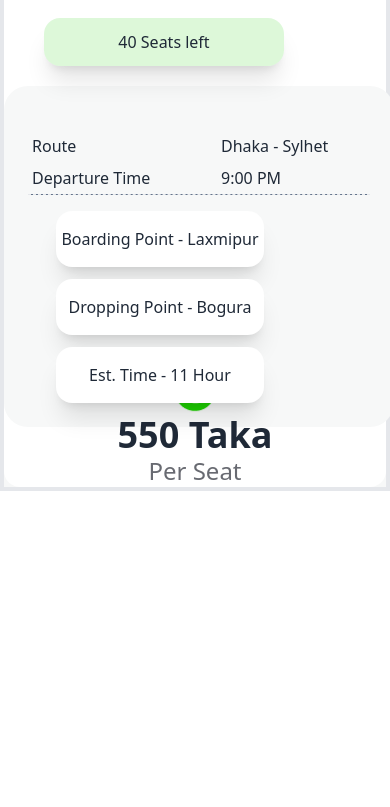
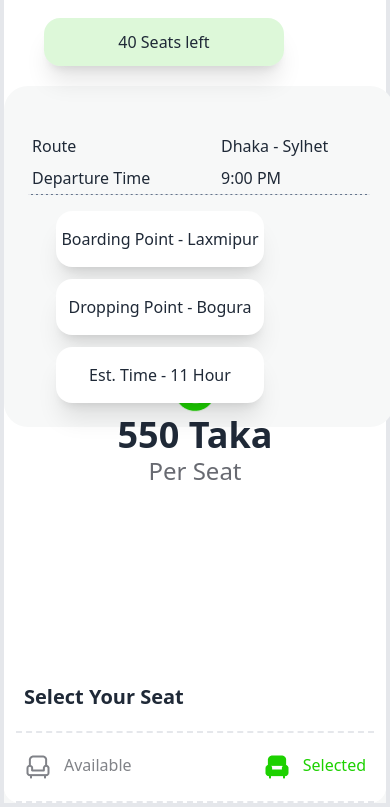
Before and after one commit to j4heds/bus-ticketing-landing-page-B9A5, a plain HTML site: page index.html in a window 390 px wide. Shown: the part 1982-2789 px from the top of the page. Before the commit the page ends 2473 px from the top, so only its background shows below. Drawn offline with nearby package versions, Linux system fonts and the light colour scheme.

Commit message:
seat booking

```diff
--- a/index.html
+++ b/index.html
@@ -292,3 +292,36 @@
 
             </div>
           </div>
+          <!-- Seat Booking -->
+          <!-- Parent Div -->
+          <div class="bg-[#FFFFFF] mt-20 rounded-2xl grid grid-cols-1 lg:grid-cols-2 lg:gap-16 lg:px-10">
+
+            <!-- <div class=""> -->
+            <!-- First Child Div -->
+            <!-- Bus seat div -->
+            <div id="ticket-section-div" class="col-span-1">
+
+              <h1 class="font-bold text-xl p-5">Select Your Seat</h1>
+              <hr class="border-dashed border-t-2 mx-3">
+              <div class="flex flex-row justify-between m-5">
+
+                <div class="flex flex-row gap-3 rounded-lg">
+                  <div>
+                    <img src="images/seat-gray.png" alt="..." />
+                  </div>
+                  <div class="">
+                    <h1 class="text-[#03071280]">Available</h1>
+                  </div>
+                </div>
+
+                <div class="flex flex-row gap-3">
+                  <div>
+                    <img src="images/seat-green-filled.png" alt="..." />
+                  </div>
+                  <div class="">
+                    <h1 class="text-[#1DD100]">Selected</h1>
+                  </div>
+                </div>
+              </div>
+
+              <hr class="border-dashed border-t-2 mx-3">
```
